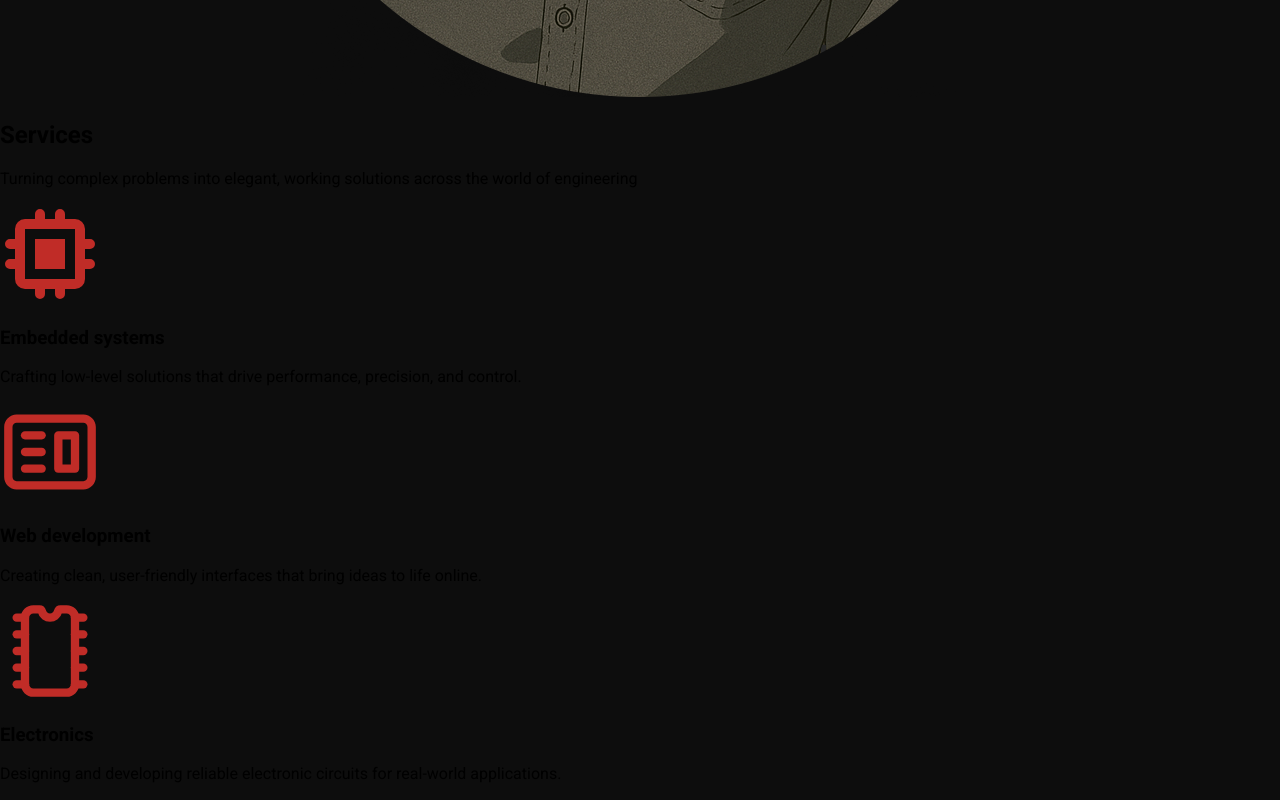
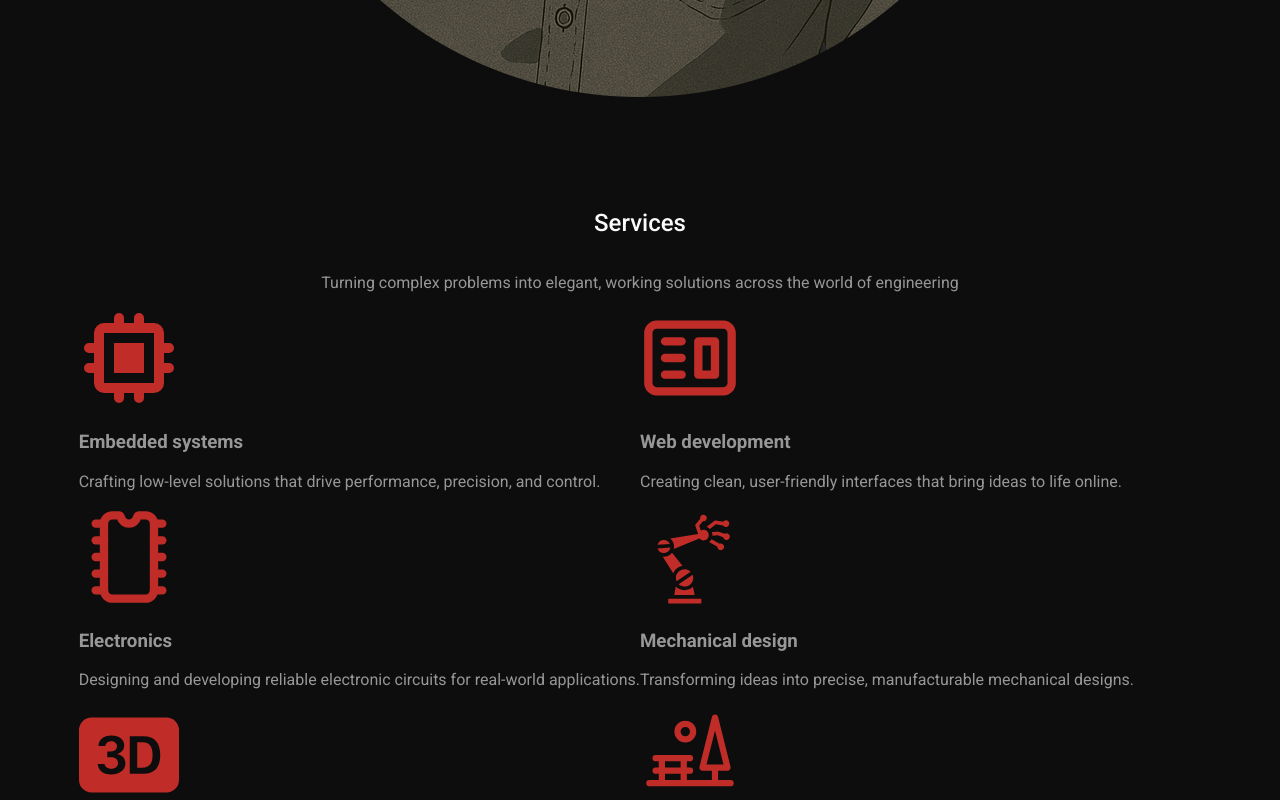
Before and after one commit to MSaeedAfshari/portfolio, a Next.js app: page / in a window 1280 px wide. Shown: the part 1620-2420 px from the top of the page. Built offline with nearby package versions, Linux system fonts and the light colour scheme.

Commit message:
Add style for container

```diff
--- a/styles/servicecontainer.module.css
+++ b/styles/servicecontainer.module.css
@@ -1,3 +1,29 @@
+.serviceContainer {
+    display: flex;
+    flex-direction: column;
+    justify-content: center;
+    align-items: center;
+    padding: 3% 6%;
+    margin-top: 50px;
+    color: var(--dark_Text_secondary);
+}
+
+.header {
+    color: var(--dark_Text);
+    font-size: 24px;
+    font-weight: 500;
+}
+
+.par {
+    font-size: 16px;
+    text-align: center;
+}
+
+.cardContainer {
+    display: grid;
+    grid-template-columns: 1fr 1fr;
+}
+
 @media (min-width: 1440px) {
 
     .serviceContainer {
@@ -6,18 +32,14 @@
         justify-content: center;
         align-items: center;
         padding: 3% 6%;
-        margin-top: 5%;
+        margin-top: 0;
+        color: var(--dark_Text_secondary);
     }
 
     .header {
         color: var(--dark_Text);
         font-size: 3.5rem;
         font-weight: 500;
-    }
-
-    .serviceContainer {
-        color: var(--dark_Text_secondary);
-        margin-top: 0;
     }
 
     .par {
```
